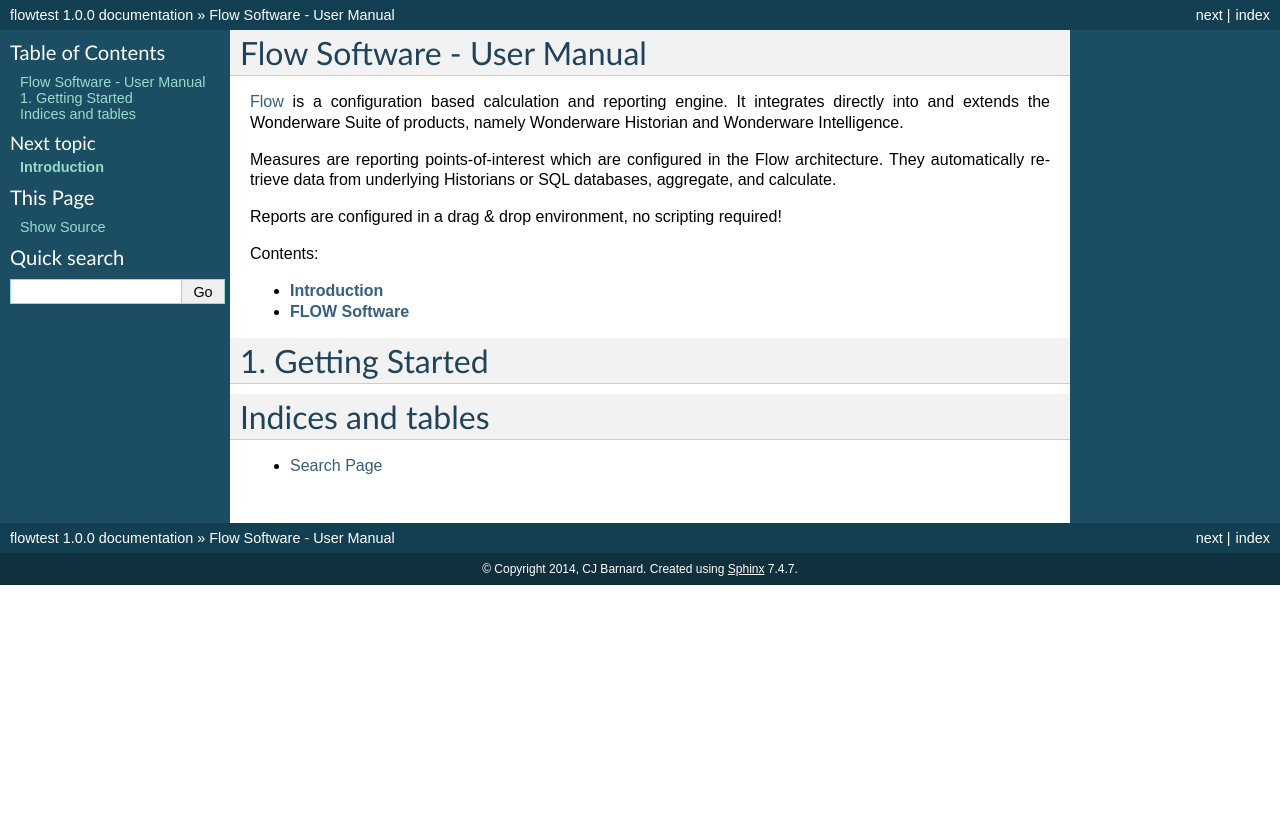
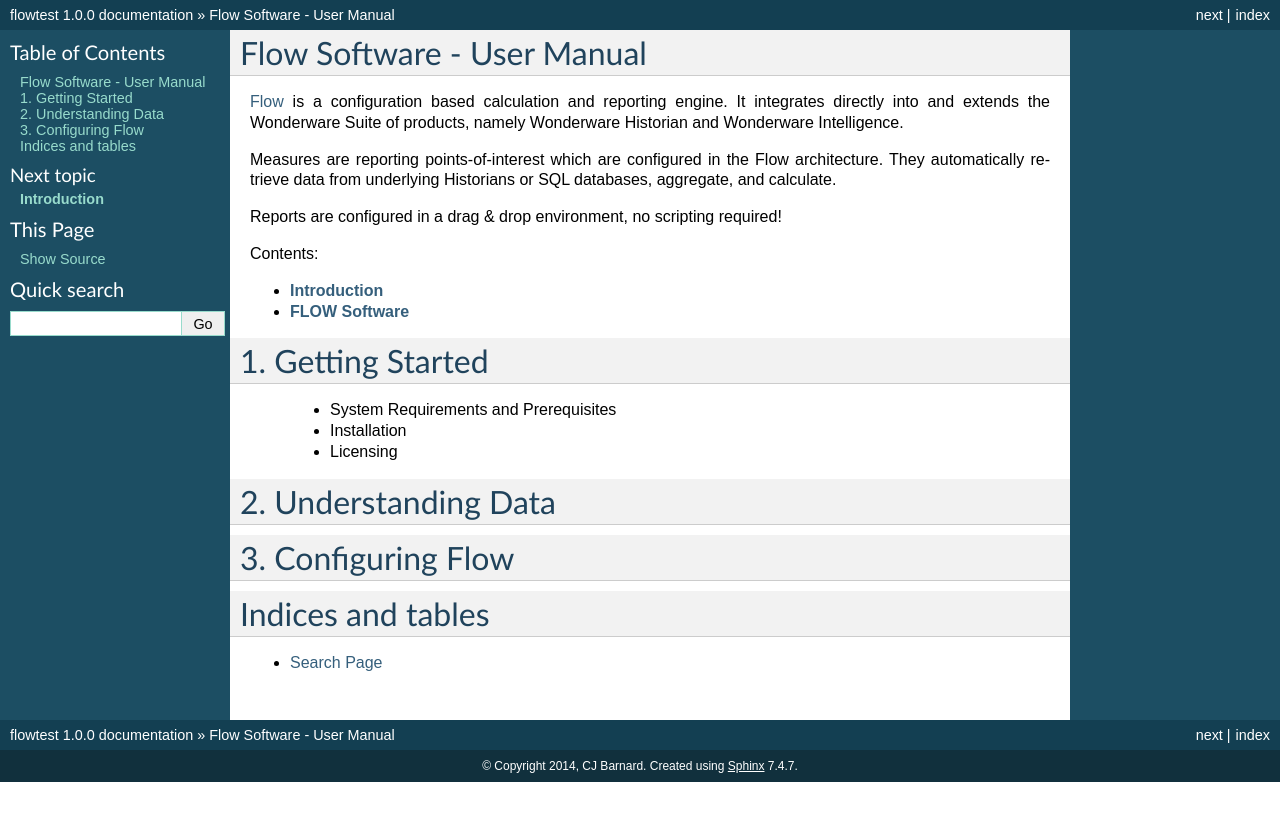
Before and after one commit to sjeejuh/flow-docs, a Sphinx documentation site: the page built from source/index.rst, in a window 1280 px wide. Shown: the top 821 px of the page. Built offline with Sphinx 7.4.7, drawn with Linux system fonts in a browser that asks for light colours.

```diff
--- a/source/conf.py
+++ b/source/conf.py
@@ -49,7 +49,7 @@ source_suffix = '.rst'
 #source_encoding = 'utf-8-sig'
 
 # The master toctree document.
-master_doc = 'flowtest1'
+master_doc = 'index'
 
 # General information about the project.
 project = u'flowtest'
--- a/source/flowtest1.rst
+++ b/source/index.rst
@@ -25,6 +25,15 @@ Contents:
 1. Getting Started
 ==================
 
+   * System Requirements and Prerequisites
+   * Installation
+   * Licensing
+
+2. Understanding Data
+=====================
+3. Configuring Flow
+=====================
+
 Indices and tables
 ==================
 
```
